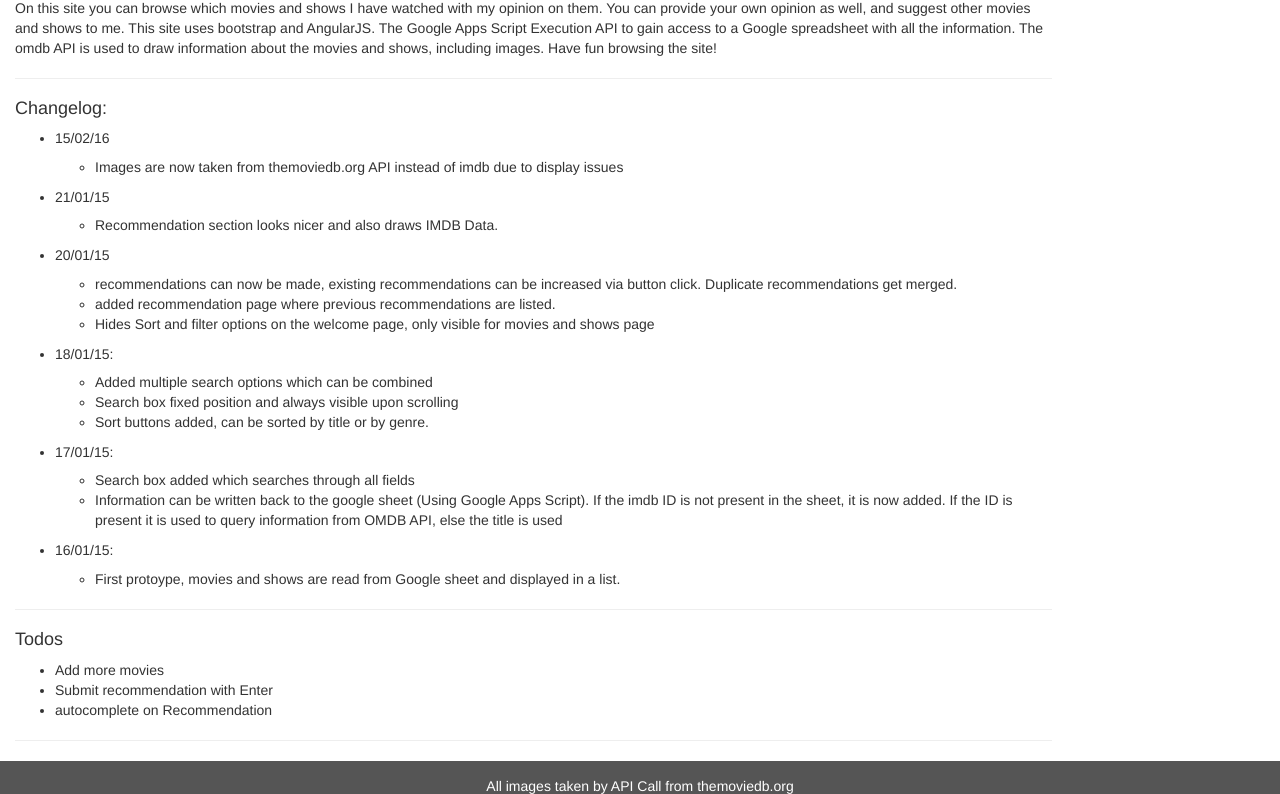
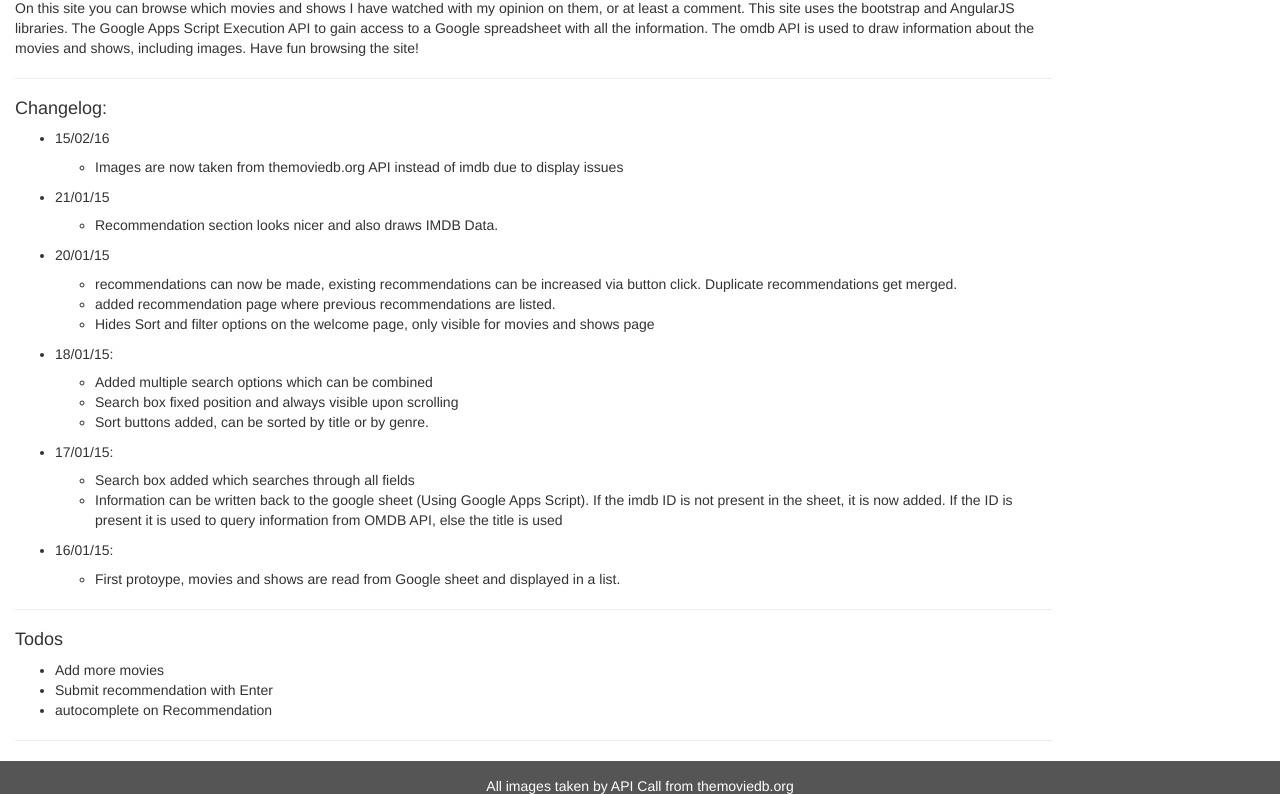
Before and after one commit to norahamacher/MovieShows, a website: page index.html in a window 1280 px wide. Shown: the part 142-936 px from the top of the page. Drawn offline with nearby package versions, Linux system fonts and the light colour scheme; no server answers.

Commit message:
fixed description

```diff
--- a/index.html
+++ b/index.html
@@ -55,8 +55,8 @@
     <div class="col-sm-10 text-left home" ng-show="active==='home'">
       <h1>Welcome</h1>
 
-      <p>On this site you can browse which movies and shows I have watched with my opinion on them. You can provide your own opinion as well, and suggest other movies and shows to me.
-        This site uses bootstrap and AngularJS. The Google Apps Script Execution API to gain access to a Google spreadsheet with all the information. The omdb API is used to draw information about the movies and shows, including images.
+      <p>On this site you can browse which movies and shows I have watched with my opinion on them, or at least a comment.
+        This site uses the bootstrap and AngularJS libraries. The Google Apps Script Execution API to gain access to a Google spreadsheet with all the information. The omdb API is used to draw information about the movies and shows, including images.
         Have fun browsing the site! </p>
         <hr>
         <h4>Changelog:</h4>
```
